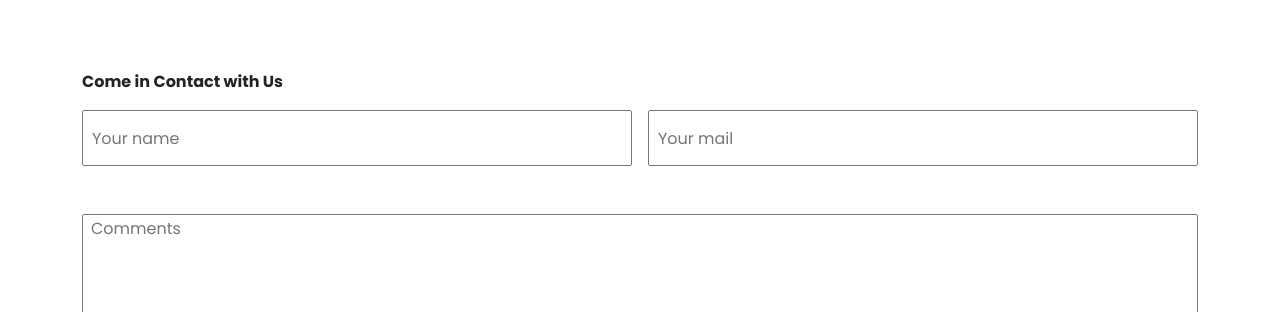
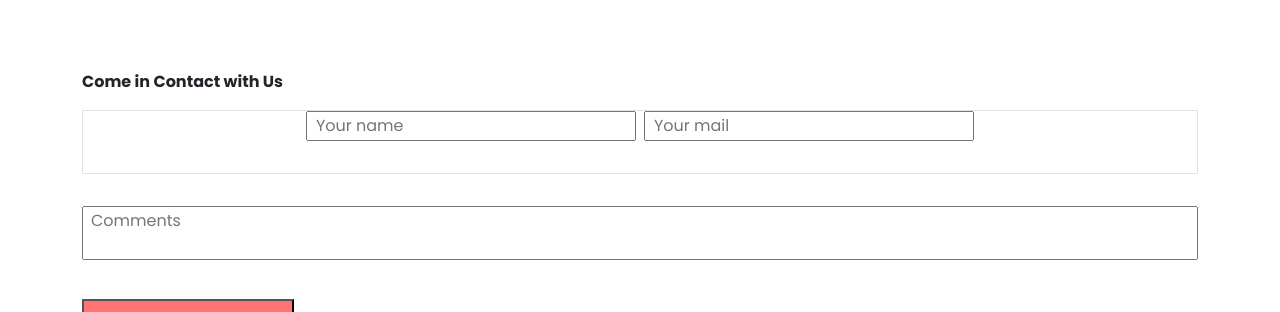
Before and after one commit to Olind91/JS-Frontend, a React (Create React App) app: page /contacts in a window 1280 px wide. Shown: the part 640-952 px from the top of the page. Built offline with nearby package versions, Linux system fonts and the light colour scheme; some icons are missing.

Commit message:
ÄNTLIGEN!!!!! FORMVALIDATION

```diff
--- a/src/assets/CSS/ContactForm.css
+++ b/src/assets/CSS/ContactForm.css
@@ -1,41 +1,62 @@
 .contact-form .contact{
     font-weight:bold;
     margin-bottom:1rem;
+
+
 }
 
 .contact-form .inputs{
     display:flex;
-    gap:1rem;
-    height:3.5rem;
-}
+    gap:0.5rem;
+    height:4rem;
+    justify-content: center;
 
-.contact-form .inputs .nameMail{
-    width:100%;
-    margin:0;
-}
-.contact-form .inputs .nameMail input{
-    width: 100%;
-    height:100%;
-    padding-left:0.5rem;
-}
 
-.contact-form #comment{
-    position:relative;
-    width:100%;
-    height:8rem;
-    margin-top:3rem;
-    margin-bottom:3rem;
-    padding-left:0.5rem;
-    resize: none;
 }
 
 
 
-.contact-form  .errorMessage{
+/* Texten i rutan */
+.contact-form input{
+    padding-left:0.5rem;
+}
+
+
+
+.contact-form #comment {
+    height:100%;
+    width:100%;
+    margin-top:2rem;
+
+    padding-left:0.5rem;
+    resize: none;
+
+}
+
+
+
+
+
+.contact-form .theme-button{
+    margin-top:2rem;
+}
+
+.contact-form  .errorMessage {
     color:var(--color-theme);
 
 }
 
-.handleBlur{
-    border-color: red;
+
+
+
+
+
+
+.validFailName{
+    border:1px solid var(--color-theme)
 }
+
+
+.validFailEmail{
+    border:1px solid var(--color-theme)
+}
--- a/src/components/ContactsPage/ContactForm.js
+++ b/src/components/ContactsPage/ContactForm.js
@@ -1,6 +1,4 @@
 import React, {useState} from 'react'
-
-
 const ContactForm = () => {
 
 
@@ -12,66 +10,174 @@ const ContactForm = () => {
 
 
 
-    const validate = (values) => {
 
-        const errors = {}
-        const regex_email = /^(([^<>()[\]\.,;:\s@\"]+(\.[^<>()[\]\.,;:\s@\"]+)*)|(\".+\"))@(([^<>()[\]\.,;:\s@\"]+\.)+[^<>()[\]\.,;:\s@\"]{2,})$/i;
+
+
+         const validateName = (value) => {
+
             const regex_name = /^[a-zA-ZàáâäãåąčćęèéêëėįìíîïłńòóôöõøùúûüųūÿýżźñçčšžÀÁÂÄÃÅĄĆČĖĘÈÉÊËÌÍÎÏĮŁŃÒÓÔÖÕØÙÚÛÜŲŪŸÝŻŹÑßÇŒÆČŠŽ∂ð ,.'-]+$/u
 
-        if(!values.name)
-            errors.name = "You must enter a name"
-            if(values.name == "Hans") //Hehehehehe
-                errors.name ="You must enter a valid name"
-            else if(!regex_name.test(values.name))
-                errors.name = "Please spell your name correctly"
+                if(!value.name)
+                return"You must enter a name"
 
 
-        if(!values.email)
-            errors.email = "You must enter an e-mail address"
-        else if (!regex_email.test(values.email))
-            errors.email = "You must enter a valid e-mail address (eg. ooga@hotmail.com"
-
-        if(!values.comment)
-            errors.comment = "You must enter a comment"
-        else if(values.comment.length < 5)
-            errors.comment = "Your comment must be at least 5 characters"
+                else if(value.name.length < 2)
+                return"Your Name must be atleast 2 characters long"
 
 
-            if(Object.keys(errors).length === 0 )
+                else if(!regex_name.test(value.name))
+                return "Please use letters and ',.'-' these characters only "
 
+
+                else
+                return null;
+        }
+
+        const validateEmail = (value) => {
+
+            const regex_email = /^(([^<>()[\]\.,;:\s@\"]+(\.[^<>()[\]\.,;:\s@\"]+)*)|(\".+\"))@(([^<>()[\]\.,;:\s@\"]+\.)+[^<>()[\]\.,;:\s@\"]{2,})$/i
+
+            if(!value.email)
+             return "You must enter an email"
+
+            else if (!regex_email.test(value.email))
+             return "You must enter a valid e-mail address (eg. detvarsvårtmedvalidering@snällahjälpmig.com)"
+
+            else
+                return null
+
+
+        }
+
+        const validateComment = (value) => {
+
+            if(!value.comment)
+            return "You must enter a comment"
+
+
+            else if(value.comment.length < 5)
+            return "Your comment must be atleast five characters long"
+
+
+            else
+            return null;
+        }
+
+        const handleValidationData =(data) => {
+            const  errors={}
+
+            errors.name = validateName(data)
+            errors.email = validateEmail(data)
+            errors.comment = validateComment(data)
+
+            if(errors.name === null && errors.email === null && errors.comment === null) {
+                console.log('can submit')
                 setCanSubmit(true)
 
-       else
+            } else {
+                console.log('can not submit')
                 setCanSubmit(false)
-
-
-        return errors;
             }
 
 
 
-    const handleChange = (e) => {
-        const {id, value} = e.target
-        setContactForm({...contactForm, [id]: value})
 
 
                    }
 
-    const handleSubmit = (e) => {
+        let inputName = 'validSuccessName'
+            if(formErrors.name)
+            inputName = 'validFailName'
 
+        let inputEmail = 'validSuccessEmail'
+            if(formErrors.email)
+                inputEmail ='validFailEmail'
+
+        let inputComment = 'validSuccessComment'
+                if(formErrors.comment)
+                    inputComment ='validFailComment'
+
+
+        const handleChange = (e) => {
             e.preventDefault()
-
-        if(canSubmit === true)
-
-        console.log(contactForm)
-
-        else
-            console.log(formErrors)
+            const {id, value} = e.target
+                setContactForm({...contactForm, [id]: value})
         }
 
-    const handleKeyUp = (e) => {
-        setFormErrors(validate(contactForm))
+
+        const handleKeyUpName = (e) => {
+            setFormErrors({...formErrors, name: validateName(contactForm)})
+
+        }
+
+
+        const handleKeyUpEmail = (e) => {
+            setFormErrors({...formErrors, email: validateEmail(contactForm)})
+
+        }
+
+
+        const handleKeyUpComment = (e) => {
+            setFormErrors({...formErrors, comment: validateComment(contactForm)})
+
+
+        }
+        const handleSubmit= (e) => {
             e.preventDefault()
+            handleValidationData(contactForm)
+
+         }
+
+
+
+
+         return (
+
+            <section className="contact-form">
+                <div className="container">
+
+                {
+                    canSubmit ?
+
+                (<div>Thank you!</div>)
+
+                :
+                (
+
+               <>
+
+                <div><p className="contact">Come in Contact with Us</p></div>
+
+                    <form onSubmit={handleSubmit} noValidate>
+                        <div className="inputs border">
+
+                            <div className={inputName}>
+                                <input id="name" type="text" placeholder="Your name" value={contactForm.name} onChange={handleChange} onKeyUp={handleKeyUpName}></input>
+                                <div className="errorMessage">{formErrors.name}</div>
+                            </div>
+
+                            <div className={inputEmail}>
+                                <input id="email" type="email" placeholder="Your mail" value={contactForm.email} onChange={handleChange} onKeyUp={handleKeyUpEmail}></input>
+                                <div className="errorMessage">{formErrors.email}</div>
+                            </div>
+                        </div>
+
+                        <div className={inputComment}>
+                            <textarea id="comment" placeholder="Comments" value={contactForm.comment} onChange={handleChange} onKeyUp={handleKeyUpComment}></textarea>
+                            <div className="errorMessage">{formErrors.comment}</div>
+                        </div>
+
+                        <button type="submit" className="theme-button"  >Post Comments</button>
+                    </form>
+                    </>
+
+
+               )
+
+            }
+                </div>
+            </section>
+            )
         }
 
 
@@ -84,40 +190,8 @@ const ContactForm = () => {
 
 
 
-    return (
-
-    <section className="contact-form">
-        <div className="container">
-
-        <div><p className="contact">Come in Contact with Us</p></div>
-
-            <form onSubmit={handleSubmit} noValidate>
-                <div className="inputs">
-
-                    <div className="names nameMail">
-                        <input id="name" type="text" placeholder="Your name" value={contactForm.name} onChange={handleChange} onKeyUp={handleKeyUp}  required></input>
-                        <div className="errorMessage">{formErrors.name}</div>
-                    </div>
-
-                    <div className="mail nameMail">
-                        <input id="email" type="email" placeholder="Your mail" value={contactForm.email} onChange={handleChange} onKeyUp={handleKeyUp} required></input>
-                        <div className="errorMessage">{formErrors.email}</div>
-                    </div>
-                </div>
-
-                <div className="write">
-                    <textarea id="comment" placeholder="Comments" value={contactForm.comment} onChange={handleChange} onKeyUp={handleKeyUp} required></textarea>
-                    <div className="errorMessage">{formErrors.comment}</div>
-                </div>
-
-                <button type="submit" className="theme-button" onClick={handleSubmit}>Post Comments</button>
-            </form>
 
 
-        </div>
-    </section>
-    )
-}
 
 
 export default ContactForm
```
Lines whose indentation alone changed are shown as unchanged.
